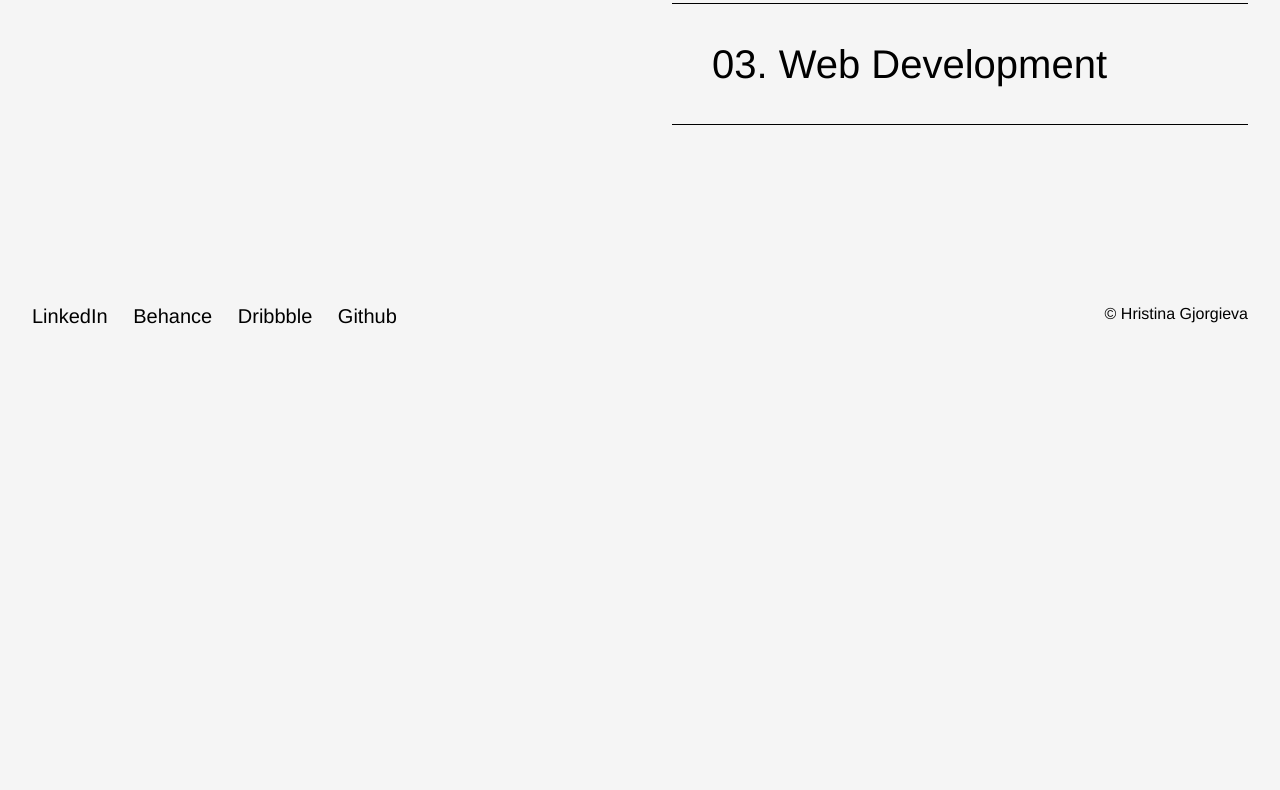
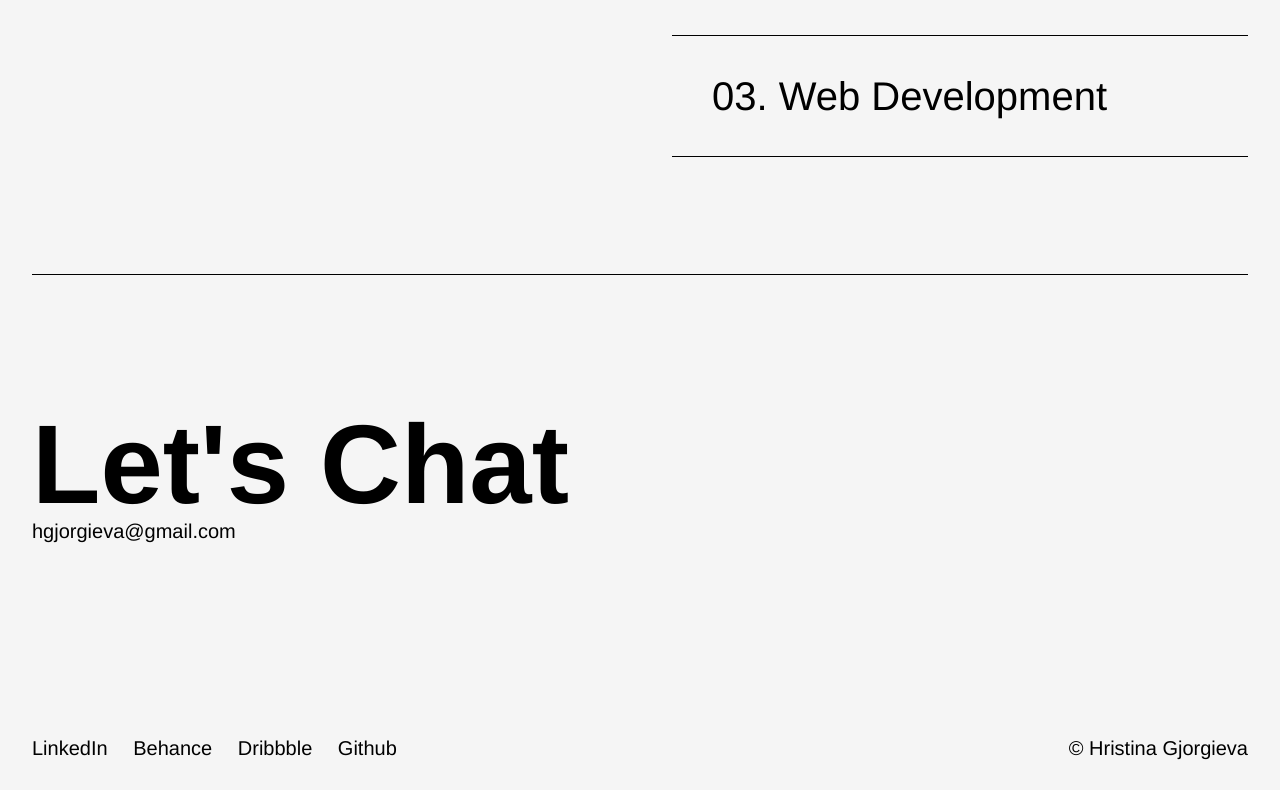
Before and after one commit to HristinaGjo/Website-Portfolio-HG, a React (Vite) app: page / in a window 1280 px wide. Shown: the part 2818-3608 px from the top of the page. Before the commit the page ends 3176 px from the top, so only its background shows below. Built offline with nearby package versions, Linux system fonts and the light colour scheme.

Commit message:
added a connect section

```diff
--- a/src/pages/HomePage.jsx
+++ b/src/pages/HomePage.jsx
@@ -61,6 +61,15 @@ const HomePage = () => {
           </div>
         </div>
       </div>
+      <div className={classes.connectCtn}>
+        <div>
+          <h2>Let's Chat</h2>
+
+          <a className={classes.emailBtn} href="mailto:hgjorgieva@gmail.com">hgjorgieva@gmail.com</a>
+         { /* <h3> Let’s talk about a project, collaboration or an idea you may have!</h3> */}
+        </div>
+
+      </div>
       <Footer/>
     </div>
    /* </SectionContainer> */
--- a/src/styles/footer.module.css
+++ b/src/styles/footer.module.css
@@ -52,6 +52,7 @@ body {
         padding-bottom: 2em;
         box-sizing: border-box;
         border-top: none;
+        font-weight: 300;
     }
 
     .leftCtn{
@@ -63,8 +64,8 @@ body {
        /* margin-left: 4em; */
     }
 
-    .rigthCtn span{
-        font-size: 1rem;
+     span{
+        font-size: 1.25rem !important;
         display: inline block;
     }
 
--- a/src/styles/homePage.module.css
+++ b/src/styles/homePage.module.css
@@ -11,6 +11,10 @@ body{
     box-sizing: border-box;
 }
 
+h1, h2, h3 {
+    margin: 0; /* Remove default margin */
+}
+
 .pageCtn{
     width: 100%;
     height: 100vh;
@@ -18,7 +22,7 @@ body{
     padding: 0 1.25rem;
     align-items: center;
     justify-content: center;
-    word-break: break-all;
+    word-break: keep-all;
 }
 
 .heroCtn{
@@ -108,6 +112,28 @@ body{
     font-weight: 400;
 }
 
+.connectCtn{
+    min-height: 50vh;
+    width: 100%;
+    word-break: keep-all;
+    border-top: 1px solid black;
+    display: flex;
+    justify-content: center;
+    align-items: center;
+}
+/* .emailBtn{
+    width: 100%;
+    height: auto;
+    background: black;
+    padding: 1.25em;
+    border-radius: 50px;
+}
+
+.connectCtn a{
+    color: white;
+} */
+
+
 
 h1{
     font-size: 4em;
@@ -132,7 +158,10 @@ p {
 a{
     text-decoration: none;
     color: black;
+    font-weight: 300;
 }
+
+
 
 
 
@@ -179,6 +208,7 @@ a{
         gap: 4rem;
         justify-content: center;
         align-items: center;
+        margin-bottom: 4em;
     }
 
     .projectsCtn .projectOne {
@@ -227,6 +257,20 @@ a{
         border-bottom: 1px solid black;
     }
 
+    .connectCtn{
+        min-height: 50vh;
+        width: 100%;
+        word-break: keep-all;
+        border-top: 1px solid black;
+        display: flex;
+        justify-content: flex-start;
+        align-items: center;
+    }
+
+    .connectCtn a{
+        font-size: 1.25em;
+    }
+
     .mobileBreak {
         display: none;
     }
```
